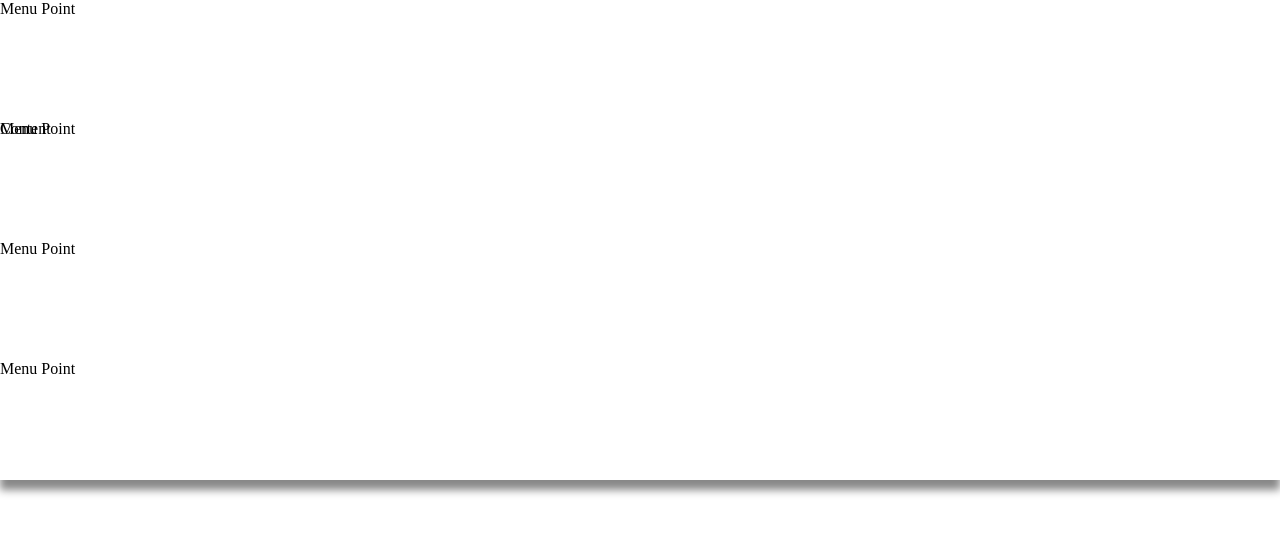
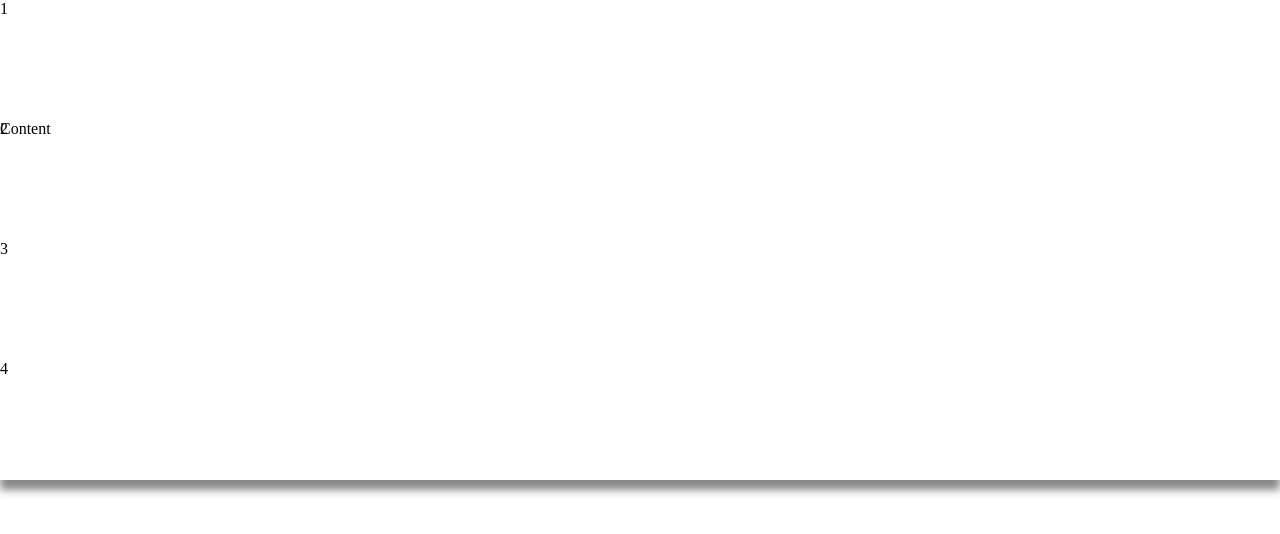
Before and after one commit to implodium/implodium.github.io-new, a Vue app: page / in a window 1280 px wide. Shown: the top 534 px of the page. Built offline with nearby package versions, Linux system fonts and the light colour scheme.

Commit message:
added name property for the navigation points

```diff
--- a/src/components/Navigation.vue
+++ b/src/components/Navigation.vue
@@ -1,9 +1,9 @@
 <template>
     <main>
-        <NavigationPoint/>
-        <NavigationPoint/>
-        <NavigationPoint/>
-        <NavigationPoint/>
+        <NavigationPoint name="1"/>
+        <NavigationPoint name="2"/>
+        <NavigationPoint name="3"/>
+        <NavigationPoint name="4"/>
     </main>
 </template>
 
--- a/src/components/NavigationPoint.vue
+++ b/src/components/NavigationPoint.vue
@@ -1,15 +1,18 @@
 <template>
 <main>
-    Menu Point
+    {{ this.name }}
 </main>
 </template>
 
 <script lang="ts">
 
-import { Component, Vue } from 'vue-property-decorator';
+import { Component, Prop, Vue } from 'vue-property-decorator';
 
 @Component
-export default class HelloWorld extends Vue {}
+export default class HelloWorld extends Vue {
+    @Prop({ required: true, default: () => 'Menu Point' })
+    private name!: string
+}
 </script>
 
 <style scoped>
```
